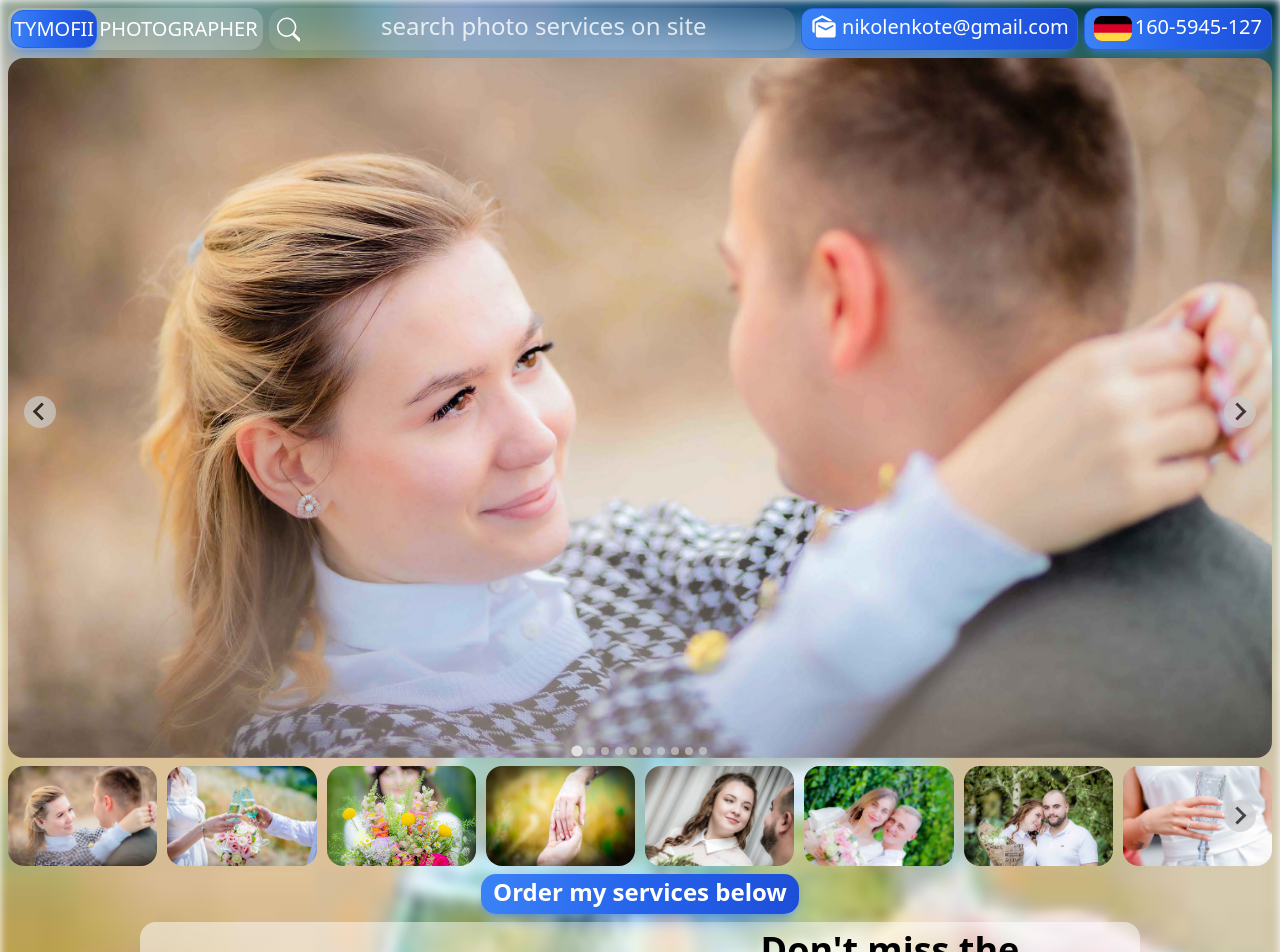
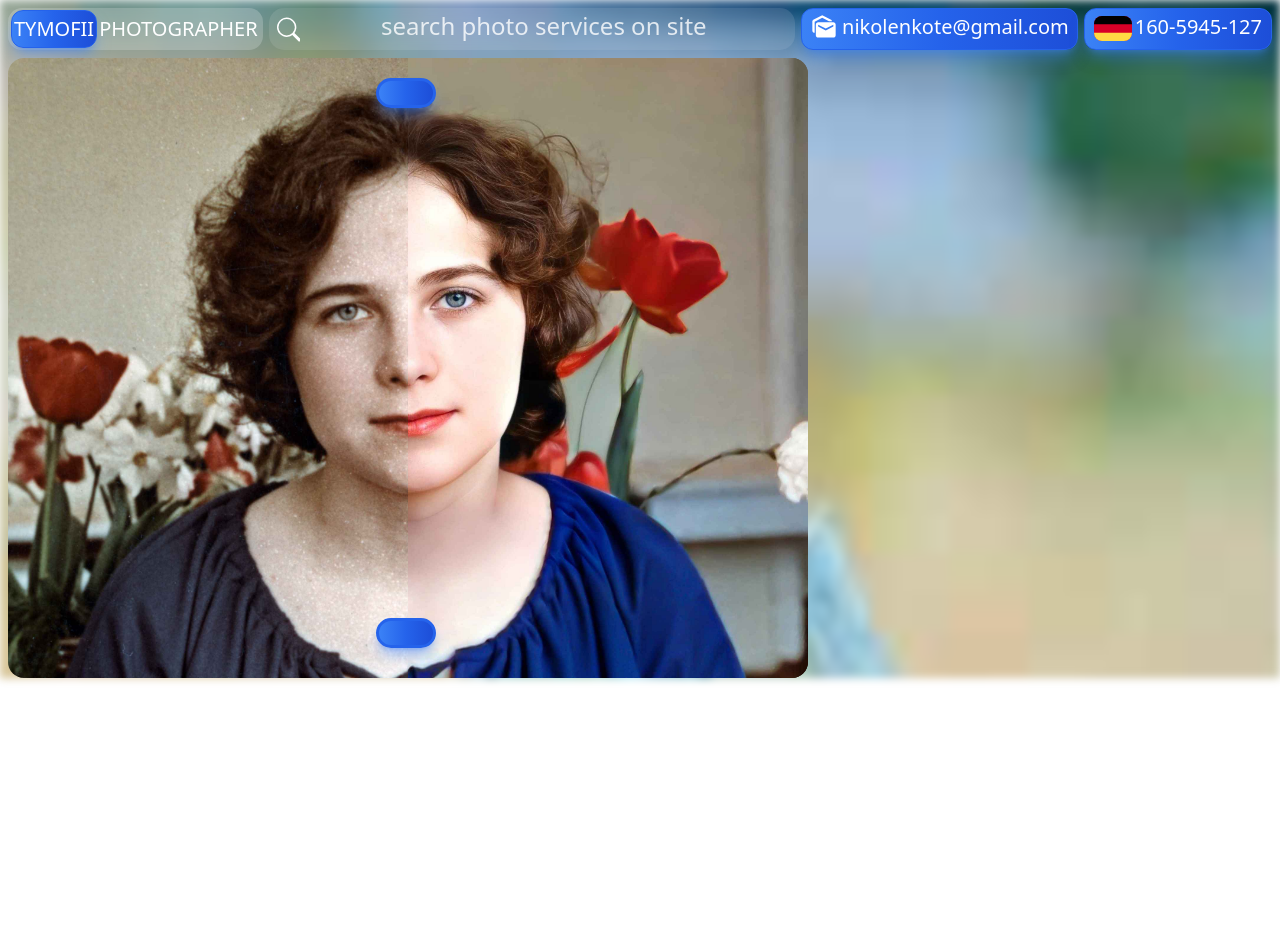
Before and after one commit to NIKOLENKO-TE/PHOTOGRAPHER_BERLIN, a React (Create React App) app: page / in a window 1280 px wide. Shown: the top 952 px of the page. After the commit the page ends 800 px from the top, so only its background shows below. Built offline with nearby package versions, Linux system fonts and the light colour scheme.

Commit message:
работает ползунок на реставрации. Приступаю к Лупе

```diff
--- a/src/App.js
+++ b/src/App.js
@@ -1,10 +1,11 @@
 import TopNav from "./components/1_TopNav";
 import Featured from "./components/2_Featured";
 import AboutMe from "./components/3_About_Me";
-import TopPicks from "./components/4_TopPicks";
+import TopPicks from "./components/7_TopPicks";
 import Meal from "./components/5_Meal";
 import Categories from "./components/6_Categories";
 import Footer from "./components/8_Footer";
+import Restoration from "./components/4_Restoration";
 import BottomBanner from "./components/9_Bottom_banner";
 import dg_image from "./components/img/1.jpg";
 
@@ -20,12 +21,13 @@ function App() {
       <div className="absolute inset-0 blur-sm " style={dg_image_style} />
       <div className="relative bg-origin-content ">
         <TopNav />
-        <Featured />
-        <AboutMe />
-        <div className="fixed bottom-0 w-full ssm:flex ">
+        {/* <Featured />
+        <AboutMe /> */}
+        <Restoration/>
+         {/*<div className="fixed bottom-0 w-full ssm:flex ">
         <BottomBanner />
         </div>
-        {/*
+
         <Footer />
         <TopPicks />
         <Meal />
--- a/src/components/3_About_Me.js
+++ b/src/components/3_About_Me.js
@@ -35,7 +35,7 @@ const Delivery = () => {
             washing machine. You can view my work and order my services below.
           </p>
           <div className="flex items-center justify-center py-2 ">
-            <button className="text-white bg-gradient-to-r from-blue-500 via-blue-600 to-blue-700 hover:bg-gradient-to-br dark:focus:ring-blue-800 border-blue-600 shadow-lg shadow-blue-500/50  text-xl py-2 mb-2 rounded-[15px] px-3 mr-2"
+            <button className="text-white bg-gradient-to-r from-blue-500 via-blue-600 to-blue-700 hover:bg-gradient-to-br  border-blue-600 shadow-lg shadow-blue-500/50  text-xl py-2 mb-2 rounded-[15px] px-3 mr-2"
         > ORDER TODAY
             </button>
           </div>
--- a/src/components/3_Restoration.js
+++ /dev/null
@@ -1,71 +0,0 @@
-import React, { useEffect, useRef, useState } from "react";
-import "@splidejs/splide/dist/css/themes/splide-default.min.css";
-
-import { restoredPhotos } from "../data/data";
-
-const Restoration = () => {
-    const ImageRestoration1 = () => {
-        const [isDragging, setIsDragging] = useState(false);
-        const [sliderX, setSliderX] = useState("50%");
-
-        const handleMouseDown = () => {
-          setIsDragging(true);
-        };
-
-        const handleMouseUp = () => {
-          setIsDragging(false);
-        };
-
-        const handleMouseMove = (e) => {
-          if (isDragging) {
-            const container = e.currentTarget;
-            const offsetX = e.clientX - container.getBoundingClientRect().left;
-            setSliderX(`${(offsetX / container.offsetWidth) * 100}%`);
-          }
-        };
-
-        return (
-          <section>
-            <div
-              className="relative h-[620px] w-[800px] overflow-hidden object-cover rounded-2xl bg-slate-200"
-              onMouseMove={handleMouseMove}
-              onMouseUp={handleMouseUp}
-            >
-              <img
-                src={restoredPhotos[0].img}
-                className="absolute h-full object-cover"
-                alt="1"
-              />
-              <div className="absolute h-full overflow-hidden">
-                <img
-                  src={restoredPhotos[1].img}
-                  className="h-full object-cover"
-                  alt="2"
-                  style={{ clipPath: `inset(0 0 0 ${sliderX})` }}
-                />
-              </div>
-              <div
-                className="relative w-2 bg-white "
-                style={{ left: sliderX, userSelect: "none" }}
-                onMouseDown={handleMouseDown}
-              >
-                <div className="absolute -right-3 top-1 flex h-4 w-10 cursor-pointer items-center justify-center rounded-full bg-white">
-                </div>
-                <div className="absolute -right-3 top-100 flex h-4 w-10 cursor-pointer items-center justify-center rounded-full bg-white">
-                </div>
-              </div>
-            </div>
-          </section>
-        );
-      };
-
-
-      return (
-        <div className="px-2">
-          <ImageRestoration1 />
-
-        </div>
-      );
-    };
-
-    export default Restoration;
--- /dev/null
+++ b/src/components/4_Restoration.js
@@ -0,0 +1,69 @@
+import React, { useState } from "react";
+import "@splidejs/splide/dist/css/themes/splide-default.min.css";
+import { restoredPhotos } from "../data/data";
+
+const buttonStyle = 'absolute -left-[32px] flex h-[30px] w-[60px] cursor-pointer items-center justify-center rounded-full bg-gradient-to-r from-blue-500 via-blue-600 to-blue-700  border-blue-600 shadow-lg shadow-blue-500/50  hover:bg-gradient-to-br border-[3px]';
+
+const Restoration = () => {
+  const ImageRestoration1 = () => {
+    const [isDragging, setIsDragging] = useState(false);
+    const [sliderX, setSliderX] = useState("50%");
+
+    const handleMouseDown = () => {
+      setIsDragging(true);
+    };
+
+    const handleMouseUp = () => {
+      setIsDragging(false);
+    };
+
+    const handleMouseMove = (e) => {
+      if (isDragging) {
+        const container = e.currentTarget;
+        const offsetX = e.clientX - container.getBoundingClientRect().left;
+        setSliderX(`${(offsetX / container.offsetWidth) * 100}%`);
+      }
+    };
+
+    return (
+      <div
+        className="relative h-[620px] w-[800px] overflow-hidden object-cover rounded-2xl"
+        onMouseMove={handleMouseMove}
+        onMouseUp={handleMouseUp}
+      >
+        <img
+          src={restoredPhotos[0].img}
+          className="absolute h-full object-cover"
+          alt="1"
+        />
+        <div className="absolute h-full overflow-hidden">
+          <img
+            src={restoredPhotos[1].img}
+            className="h-full object-cover"
+            alt="2"
+            style={{ clipPath: `inset(0 0 0 ${sliderX})` }}
+          />
+        </div>
+        <div
+          className="relative w-2 bg-white "
+          style={{ left: sliderX, userSelect: "none" }}
+          onMouseDown={handleMouseDown}
+        >
+          <div className={`bottom-[-50px] ${buttonStyle}`}>
+          </div>
+
+          <div className={`bottom-[-590px] ${buttonStyle}`}>
+          </div>
+        </div>
+      </div>
+    );
+  };
+
+  return (
+    <div className="px-2 rounded-2xl ">
+      <ImageRestoration1 />
+    </div>
+  );
+};
+
+export default Restoration;
```
Also changed, not shown: src/components/7_TopPicks.js (renamed from src/components/4_TopPicks.js).
